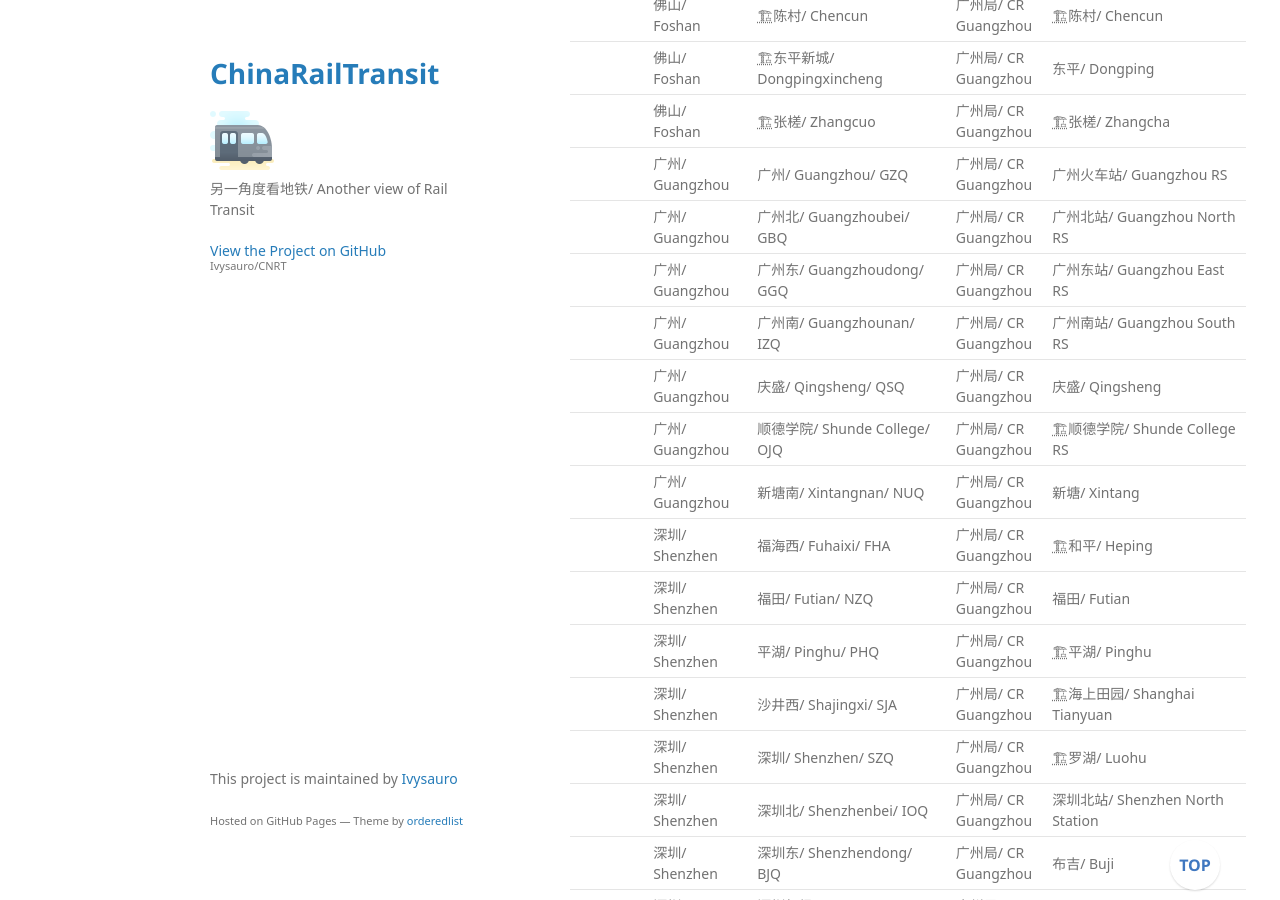
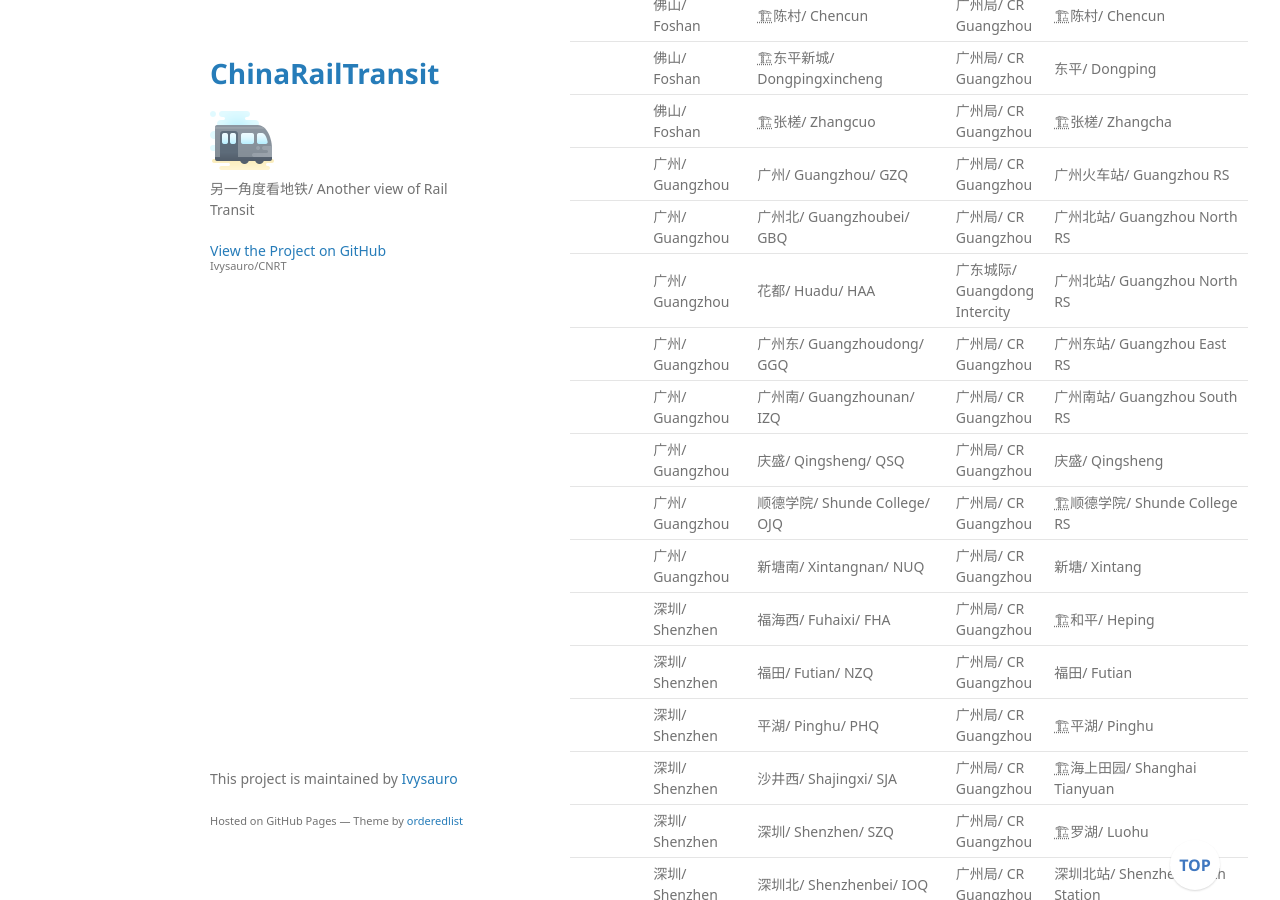
Before and after one commit to Ivysauro/CNRT, a Jekyll site: the page built from data/Rail-Rail.md, in a window 1280 px wide and 900 px high, scrolled down 4900 px. Built offline with Jekyll 4.4.1, drawn with Linux system fonts in a browser that asks for light colours; some web fonts are replaced; our own code applies the rules of GitHub Pages for plain Markdown files; a script that is not in the unit is left out.

Commit message:
🍊更新广州数据

```diff
--- a/data/Rail-Rail.md
+++ b/data/Rail-Rail.md
@@ -97,6 +97,7 @@
 |  | 佛山/ Foshan | 🏗张槎/ Zhangcuo | 广州局/ CR Guangzhou | 🏗张槎/ Zhangcha |
 |  | 广州/ Guangzhou | 广州/ Guangzhou/ GZQ | 广州局/ CR Guangzhou | 广州火车站/ Guangzhou RS |
 |  | 广州/ Guangzhou | 广州北/ Guangzhoubei/ GBQ | 广州局/ CR Guangzhou | 广州北站/ Guangzhou North RS |
+|  | 广州/ Guangzhou | 花都/ Huadu/ HAA | 广东城际/ Guangdong Intercity | 广州北站/ Guangzhou North RS |
 |  | 广州/ Guangzhou | 广州东/ Guangzhoudong/ GGQ | 广州局/ CR Guangzhou | 广州东站/ Guangzhou East RS |
 |  | 广州/ Guangzhou | 广州南/ Guangzhounan/ IZQ | 广州局/ CR Guangzhou | 广州南站/ Guangzhou South RS |
 |  | 广州/ Guangzhou | 庆盛/ Qingsheng/ QSQ | 广州局/ CR Guangzhou | 庆盛/ Qingsheng |
```
